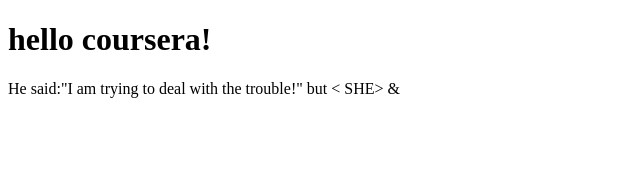
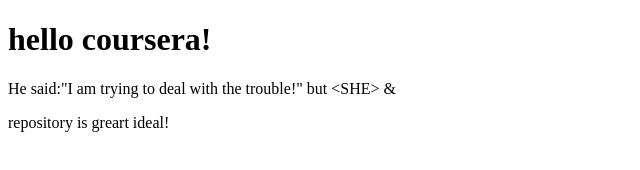
Before and after one commit to YCChiang/coursera-test, a plain HTML site: page site/index.html in a window 1280 px wide. Shown: the whole page, without its empty margins (0-640 px from the left). Drawn offline with Linux system fonts and the light colour scheme.

Commit message:
little change

```diff
--- a/site/index.html
+++ b/site/index.html
@@ -6,6 +6,7 @@
 </head>
 <body>
 <h1>hello coursera!</h1>
-<p>He said:"I am trying to deal with the trouble!" but &lt; SHE&gt; &amp;</p>
+<p>He said:"I am trying to deal with the trouble!" but &lt;SHE&gt; &amp; </p>
+<div> repository is greart ideal!</div>
 </body>
 </html>
```
